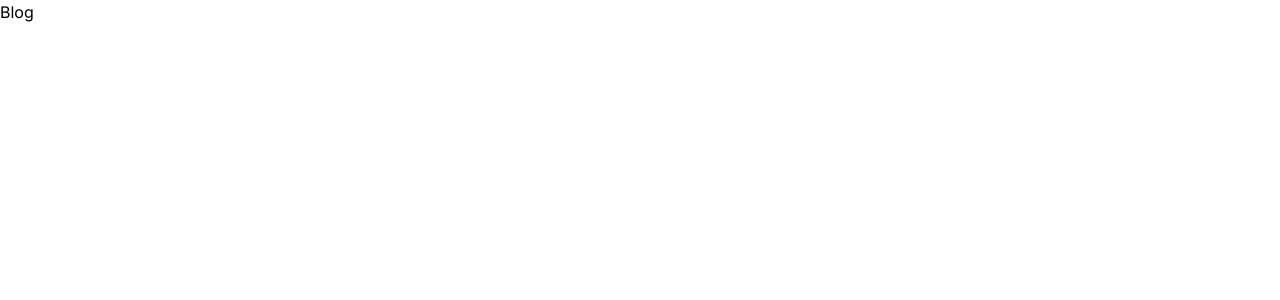
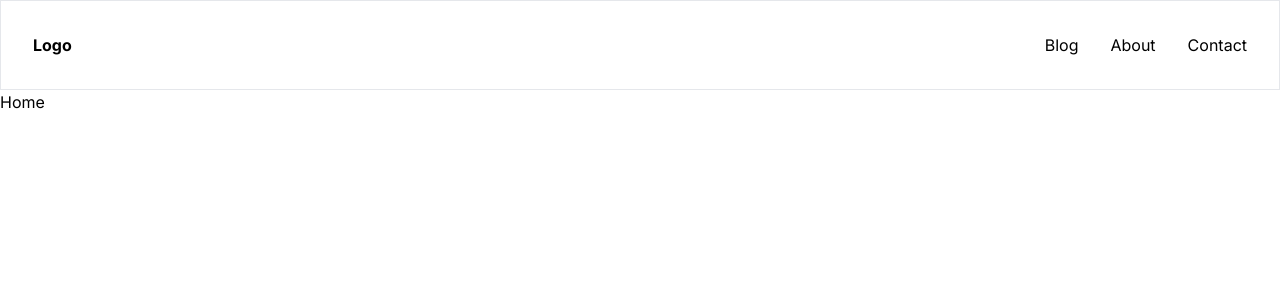
Before and after one commit to bitrockteam/cms-starter, a Next.js app in the folder apps/web/: page / in a window 1280 px wide. Shown: the top 300 px of the page. Built offline with nearby package versions, Linux system fonts and the light colour scheme.

Commit message:
feat: add header component

```diff
--- /dev/null
+++ b/apps/web/app/blog/page.tsx
@@ -0,0 +1,28 @@
+import Link from "next/link";
+import client from "../../client";
+
+async function getPosts() {
+  const query = `*[_type == "post"]`;
+
+  const posts = await client.fetch(query);
+
+  return posts;
+}
+
+export default async function BlogPage() {
+  const posts = await getPosts();
+
+  console.log(posts);
+
+  return (
+    <main className="mt-8 container mx-auto">
+      <div className="grid grid-cols-3 gap-8">
+        {posts.map((post: any) => (
+          <Link href="#" className="border p-4">
+            {post.title}
+          </Link>
+        ))}
+      </div>
+    </main>
+  );
+}
--- /dev/null
+++ b/apps/web/app/components/header.tsx
@@ -0,0 +1,56 @@
+"use client";
+
+import Link from "next/link";
+import { Menu, X } from "lucide-react";
+import { useState } from "react";
+
+export default function Header() {
+  const [isOpen, setIsOpen] = useState(false);
+
+  return (
+    <header>
+      <div className="flex justify-between border p-8">
+        <Link className="font-bold" href="/">
+          Logo
+        </Link>
+        <nav className="hidden md:block">
+          <ul className="flex gap-8">
+            <li>
+              <Link href="/blog">Blog</Link>
+            </li>
+            <li>
+              <Link href="/about">About</Link>
+            </li>
+            <li>
+              <Link href="/contact">Contact</Link>
+            </li>
+          </ul>
+        </nav>
+        {!isOpen ? (
+          <Menu
+            onClick={() => setIsOpen(true)}
+            className="md:hidden"
+            size="24"
+          />
+        ) : (
+          <X onClick={() => setIsOpen(false)} className="md:hidden" size="24" />
+        )}
+      </div>
+      {isOpen && (
+        <div className="py-8 border-b">
+          <ul className="flex flex-col items-center gap-8">
+            <li>
+              <Link href="/blog">Blog</Link>
+            </li>
+            <li>
+              <Link href="/about">About</Link>
+            </li>
+            <li>
+              <Link href="/contact">Contact</Link>
+            </li>
+          </ul>
+        </div>
+      )}
+    </header>
+  );
+}
--- a/apps/web/app/layout.tsx
+++ b/apps/web/app/layout.tsx
@@ -1,6 +1,7 @@
 import "./globals.css";
 import type { Metadata } from "next";
 import { Inter } from "next/font/google";
+import Header from "./components/header";
 
 const inter = Inter({ subsets: ["latin"] });
 
@@ -16,7 +17,10 @@ export default function RootLayout({
 }): JSX.Element {
   return (
     <html lang="en">
-      <body className={inter.className}>{children}</body>
+      <body className={inter.className}>
+        <Header />
+        {children}
+      </body>
     </html>
   );
 }
--- a/apps/web/app/page.tsx
+++ b/apps/web/app/page.tsx
@@ -1,7 +1,7 @@
 export default function Page(): JSX.Element {
   return (
-    <main>
-      <h1>Blog</h1>
+    <main className="container">
+      <h1>Home</h1>
     </main>
   );
 }
--- a/apps/web/package.json
+++ b/apps/web/package.json
@@ -10,6 +10,7 @@
   },
   "dependencies": {
     "@sanity/client": "^6.15.4",
+    "lucide-react": "^0.356.0",
     "next": "^14.1.1",
     "react": "^18.2.0",
     "react-dom": "^18.2.0"
```
Also changed, not shown: 1 other file (tests, documents, lock files or other folders).
